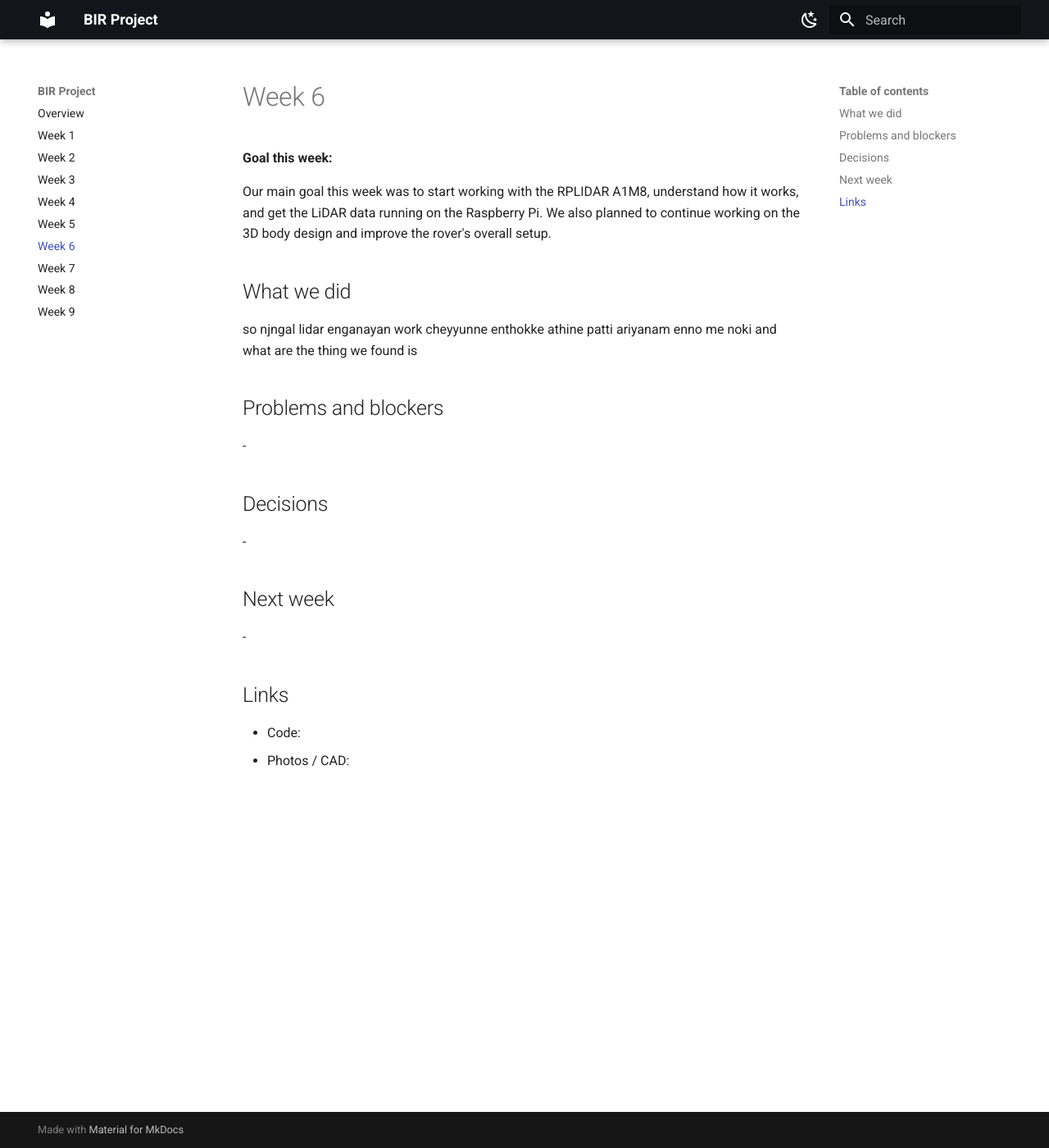
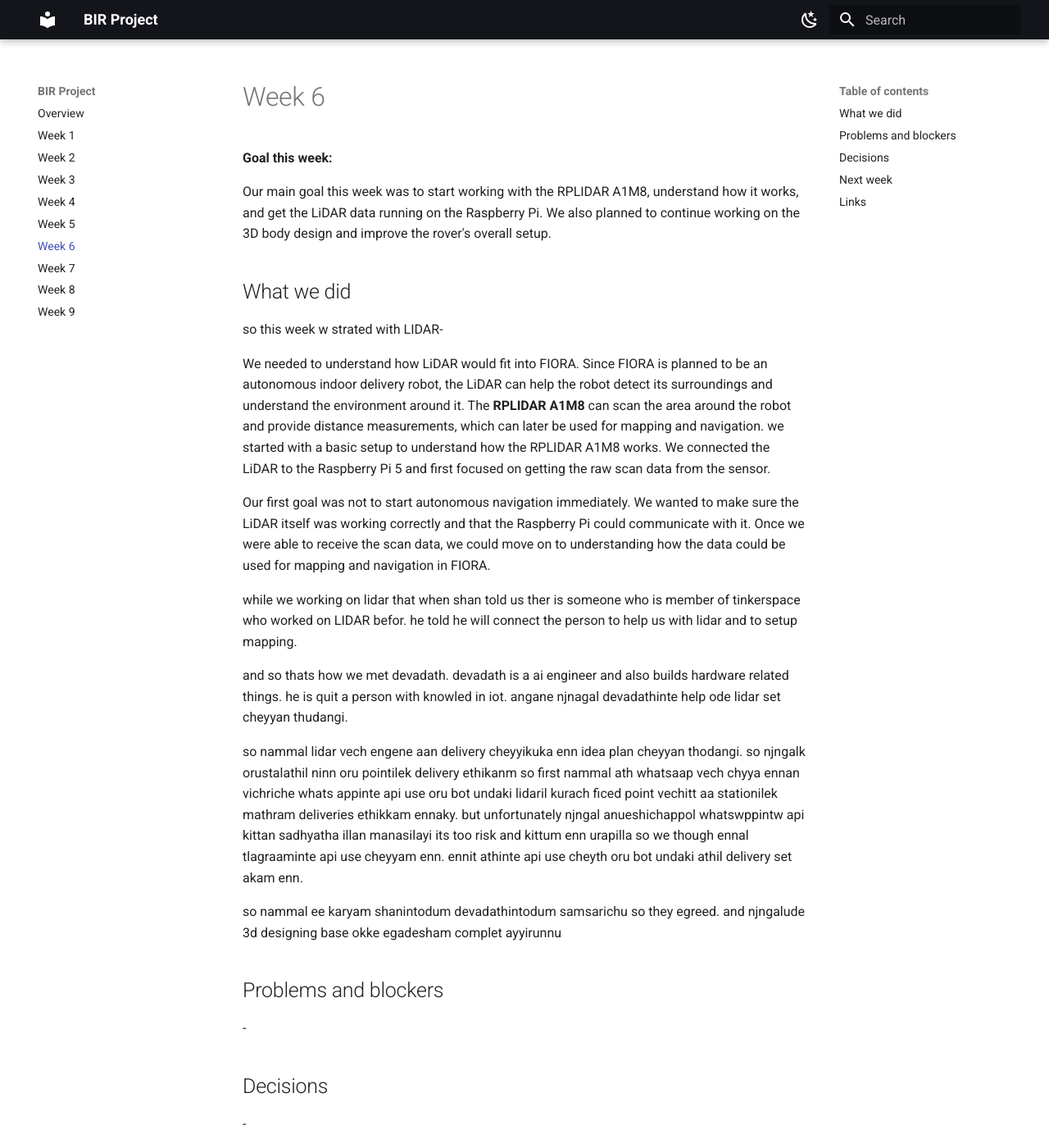
Before and after one commit to BuilderinResidencyTinkerspace/FIORA, an MkDocs documentation site: the page built from docs/week-06.md, in a window 1280 px wide and 1400 px high. Shown: the whole window at 82% size. Built offline with MkDocs 1.6.1 and Material for MkDocs 9.7.7, drawn with Linux system fonts in a browser that asks for light colours.

Commit message:
Update week-06.md

```diff
--- a/docs/week-06.md
+++ b/docs/week-06.md
@@ -6,8 +6,21 @@ Our main goal this week was to start working with the RPLIDAR A1M8, understand h
 
 ## What we did
 
-so njngal lidar enganayan work cheyyunne enthokke athine patti ariyanam enno me noki and what are the thing we found is
+so this week w strated with LIDAR-
 
+We needed to understand how LiDAR would fit into FIORA. Since FIORA is planned to be an autonomous indoor delivery robot, the LiDAR can help the robot detect its surroundings and understand the environment around it. The **RPLIDAR A1M8** can scan the area around the robot and provide distance measurements, which can later be used for mapping and navigation.
+we started with a basic setup to understand how the RPLIDAR A1M8 works. We connected the LiDAR to the Raspberry Pi 5 and first focused on getting the raw scan data from the sensor.
+
+Our first goal was not to start autonomous navigation immediately. We wanted to make sure the LiDAR itself was working correctly and that the Raspberry Pi could communicate with it. Once we were able to receive the scan data, we could move on to understanding how the data could be used for mapping and navigation in FIORA.
+
+while we working on lidar that when shan told us ther is someone who is member of tinkerspace who worked on LIDAR befor. he told he  will connect the person to help us with lidar and to setup mapping.
+
+and so thats how we met devadath. devadath is a ai engineer and also builds hardware related things. he is quit a person with knowled in iot.
+angane njnagal devadathinte help ode lidar set cheyyan thudangi.
+
+so nammal lidar vech engene aan delivery cheyyikuka enn idea plan cheyyan thodangi. so njngalk orustalathil ninn oru pointilek delivery ethikanm so first nammal ath whatsaap vech chyya ennan vichriche whats appinte api use oru bot undaki lidaril kurach ficed point vechitt aa stationilek mathram deliveries ethikkam ennaky.  but unfortunately njngal anueshichappol whatswppintw api kittan sadhyatha illan manasilayi its too risk and kittum enn urapilla so we though ennal tlagraaminte api use cheyyam enn. ennit athinte api use cheyth oru bot undaki athil delivery set akam enn.
+
+so nammal ee karyam shanintodum devadathintodum samsarichu so they egreed. and njngalude 3d designing base okke egadesham complet ayyirunnu
 
 
 ## Problems and blockers
```
